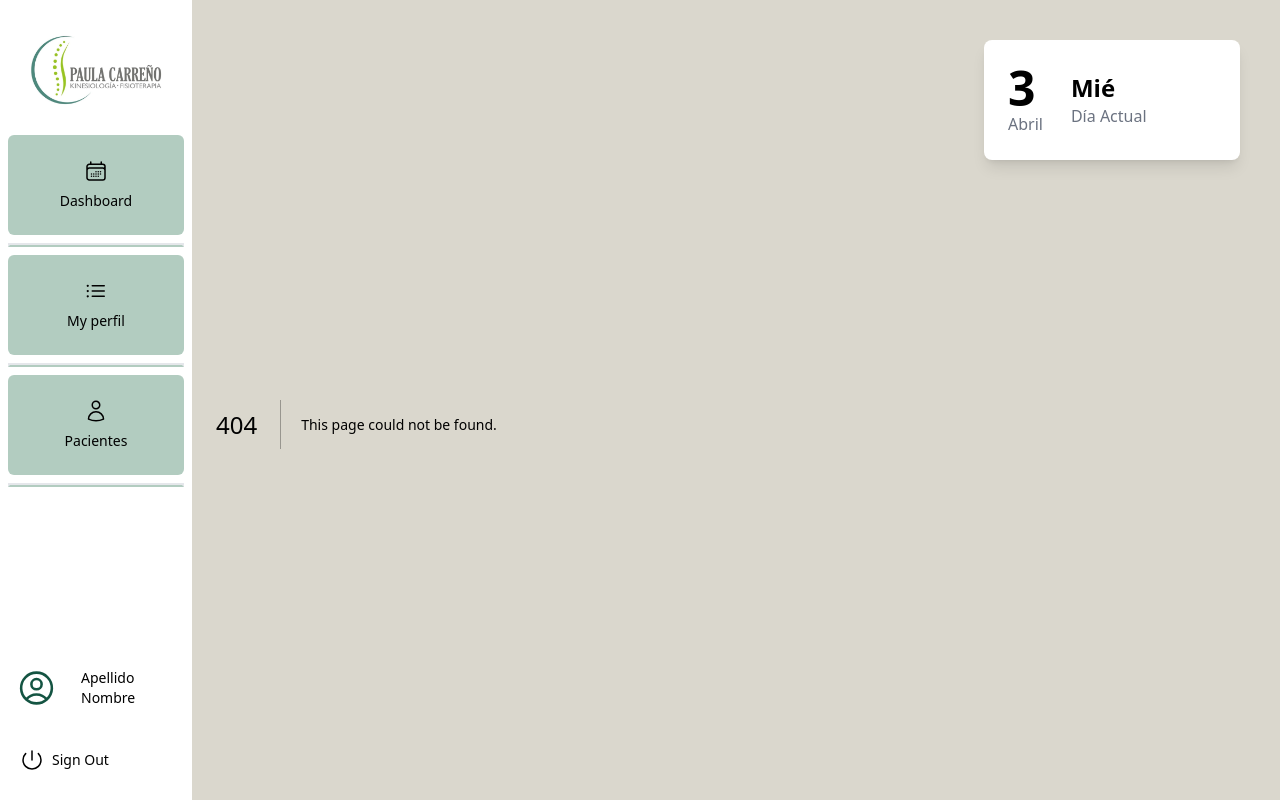
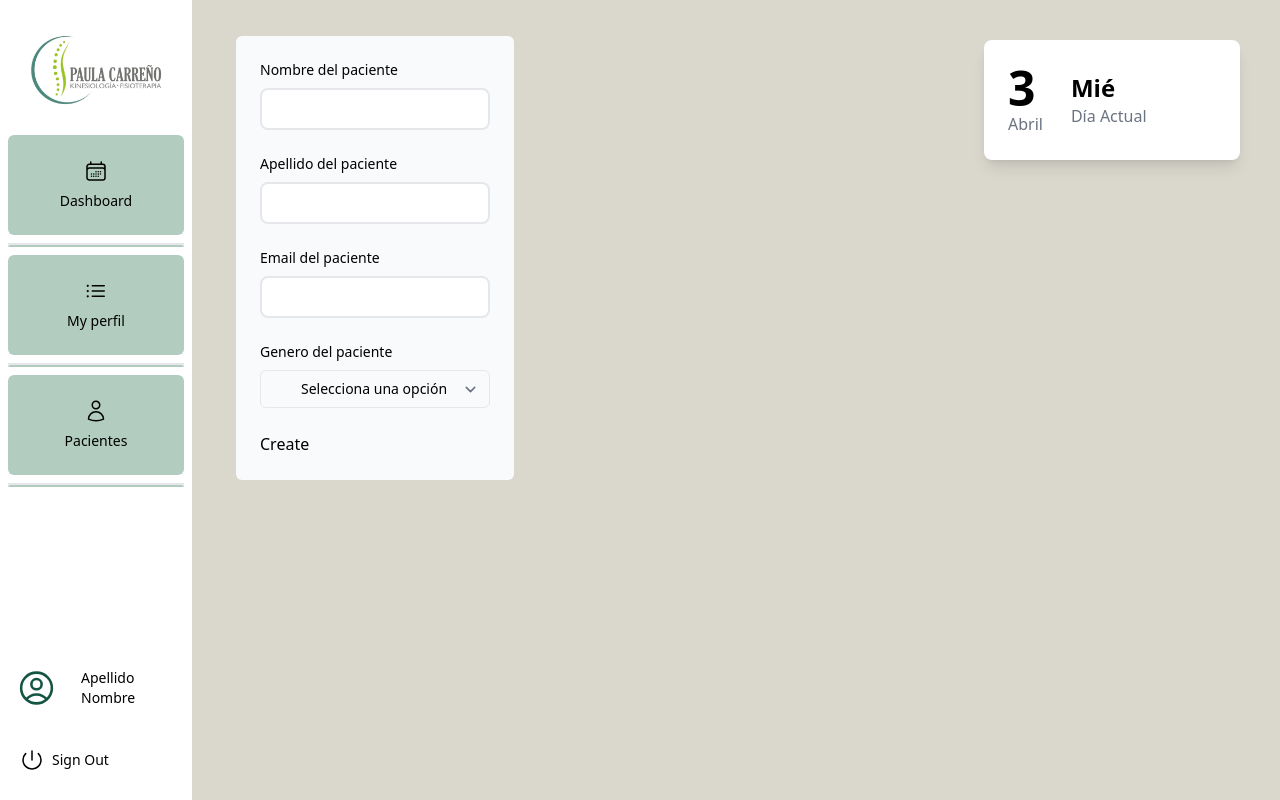
Before and after one commit to CarreFacu/Kine, a Next.js app: page /pacientes/new in a window 1280 px wide. Before the commit this address had no page. Built offline with nearby package versions, Linux system fonts and the light colour scheme.

Commit message:
logica de creacion o edicion de paciente

```diff
--- /dev/null
+++ b/src/app/(pages)/pacientes/[formPacientes]/page.tsx
@@ -0,0 +1,27 @@
+
+"use client"
+import { PacienteForm } from '@/src/app/components/PacienteForm';
+import { Pacientes } from '@/src/app/utils/interfaces';
+
+export default function FormPaciente ({params} : {params: {formPacientes: string}})  {
+  const { formPacientes } = params;
+console.log('no se llamo a esta pagina ?', formPacientes)
+  const handleForm = (paciente: Pacientes) => {
+    // Lógica para actualizar un usuario existente (por ejemplo, enviar a la API)
+    console.log('Actualizando usuario:', paciente);
+  };
+  // Si no hay un id, es una creación, de lo contrario, es una edición
+  if (formPacientes === "new") {
+    return <PacienteForm onSubmit={handleForm}/>;
+  } else {
+    // Aquí puedes cargar los datos del usuario según el id de la API
+    const paciente = {
+        nombre: 'test1',
+        apellido: 'test1',
+        email: 'test1@io.dev',
+        genero: 'masculino',
+        fechaNacimiento: '1990-03-25',
+    };
+    return <PacienteForm onSubmit={handleForm} pacienteData={paciente}/>;
+  }
+};
--- a/src/app/(pages)/pacientes/page.tsx
+++ b/src/app/(pages)/pacientes/page.tsx
@@ -2,6 +2,11 @@ import React, { Suspense } from "react";
 import PacientesTabla from "@/src/app/components/PacientesTabla";
 import Title from '@/src/app/components/Title';
 import ImputSearch from "@/src/app/components/ImputSearch";
+import Link from "next/link";
+import {
+  PlusIcon,
+} from '@heroicons/react/24/outline';
+import { Button } from "@/src/app/components/Button";
 
 export default function Pacientes({
   searchParams,
@@ -21,6 +26,12 @@ export default function Pacientes({
           <div>
             <ImputSearch placeholder="Buscar" />
           </div>
+          <Link href="/pacientes/new">
+            <Button className="text-lg font-medium" type="submit">
+              <PlusIcon className="mr-1 h-5 w-5" aria-hidden="true" />
+              Crear
+            </Button>
+          </Link>
         </div>
       </div>
       <Suspense key={query + currentPage} >
--- /dev/null
+++ b/src/app/components/Button.tsx
@@ -0,0 +1,16 @@
+import clsx from 'clsx';
+import { ButtonProps } from '../utils/interfaces';
+
+export function Button({ children, className, ...rest }: ButtonProps) {
+  return (
+    <button
+      {...rest}
+      className={clsx(
+        'flex h-10 items-center rounded-lg bg-greenCustom-600 px-4 text-sm font-medium text-white transition-colors hover:bg-green-700 focus-visible:outline focus-visible:outline-2 focus-visible:outline-offset-2 focus-visible:outline-green-500 active:bg-greenCustom-600 aria-disabled:cursor-not-allowed aria-disabled:opacity-50',
+        className,
+      )}
+    >
+      {children}
+    </button>
+  );
+}
--- /dev/null
+++ b/src/app/components/PacienteForm.tsx
@@ -0,0 +1,123 @@
+'use client'
+import { useState, useEffect } from 'react';
+import { handleFormPaciente } from '@/src/app/utils/interfaces';
+import { generos } from '@/src/app/utils/mappingFunctions';
+export function PacienteForm({
+    onSubmit,
+    pacienteData,
+}: handleFormPaciente) {
+    const [paciente, setPaciente] = useState(pacienteData || {
+        nombre: '',
+        apellido: '',
+        email: '',
+        genero: '',
+        fechaNacimiento: '',
+    });
+    const [isEditing, setIsEditing] = useState(!!pacienteData);
+
+    useEffect(() => {
+        //setPaciente(pacienteData || { name: '', email: '' });
+        setIsEditing(!!pacienteData);
+    }, [pacienteData]);
+
+    const handleChange = (e: React.ChangeEvent<HTMLInputElement>) => {
+        const { name, value } = e.target;
+        setPaciente({ ...paciente, [name]: value });
+    };
+
+    const handleSubmit = (e: React.FormEvent<HTMLFormElement>) => {
+        e.preventDefault();
+        onSubmit(paciente);
+    };
+
+    return (
+        <form onSubmit={handleSubmit} className="px-5 py-3 w-[100%]">
+            <div className="rounded-md bg-gray-50 p-4 md:p-6">
+                <div className="mb-6">
+                    <label
+                        htmlFor="opportunity"
+                        className="mb-2 block text-sm font-medium"
+                    >
+                        Nombre del paciente
+                    </label>
+                    <div className="relative">
+                        <input
+                            id="nombre"
+                            name="nombre"
+                            type="text"
+                            required
+                            value={paciente.nombre}
+                            onChange={handleChange}
+                            className="peer block w-full rounded-lg border-2 border-gray-200 py-[9px] text-sm outline-2 placeholder:text-gray-500"
+                        />
+                    </div>
+                </div>
+                <div className="mb-6">
+                    <label
+                        htmlFor="opportunity"
+                        className="mb-2 block text-sm font-medium"
+                    >
+                        Apellido del paciente
+                    </label>
+                    <div className="relative">
+                        <input
+                            id="apellido"
+                            name="apellido"
+                            type="text"
+                            required
+                            value={paciente.apellido}
+                            onChange={handleChange}
+                            className="peer block w-full rounded-lg border-2 border-gray-200 py-[9px] text-sm outline-2 placeholder:text-gray-500"
+                        />
+                    </div>
+                </div>
+                <div className="mb-6">
+                    <label
+                        htmlFor="opportunity"
+                        className="mb-2 block text-sm font-medium"
+                    >
+                        Email del paciente
+                    </label>
+                    <div className="relative">
+                        <input
+                            id="email"
+                            name="email"
+                            type="email"
+                            value={paciente.email}
+                            onChange={handleChange}
+                            className="peer block w-full rounded-lg border-2 border-gray-200 py-[9px] text-sm outline-2 placeholder:text-gray-500"
+                        />
+                    </div>
+                </div>
+                <div className="mb-6">
+                    <label
+                        htmlFor="genero"
+                        className="mb-2 block text-sm font-medium"
+                    >
+                        Genero del paciente
+                    </label>
+                    <div className="relative">
+                        <select
+                            id="genero"
+                            name="genero"
+                            required
+                            className="peer block w-full cursor-pointer rounded-md border border-gray-200 bg-transparent py-2 pl-10 text-sm outline-2 placeholder:text-gray-500"
+                            defaultValue=""
+                        >
+                            <option value="" disabled>
+                                Selecciona una opción
+                            </option>
+                            {generos.map(({ id, text }) => (
+                                <option key={id} value={id}>
+                                    {text}
+                                </option>
+                            ))}
+                        </select>
+                    </div>
+                </div>
+                <button type="submit">{isEditing ? 'Update' : 'Create'}</button>
+            </div>
+
+        </form>
+    );
+};
--- a/src/app/layout.tsx
+++ b/src/app/layout.tsx
@@ -21,7 +21,7 @@ export default function RootLayout({
                   <SideNav />
               </div>
 
-              <div className="md:pd-12 flex-grow p-6 md:overflow-y-auto">
+              <div className="md:pd-12 flex-grow p-6 md:overflow-y-auto w-[80%]">
                   {children}
               </div>
           </div>
--- /dev/null
+++ b/src/app/utils/mappingFunctions.ts
@@ -0,0 +1,4 @@
+export const generos = [
+    { id: '1', text: 'Hombre' },
+    { id: '2', text: 'Mujer' },
+  ];
```
Also changed, not shown: src/app/utils/interfaces.ts (+6 -1 lines). Lines whose indentation alone changed are shown as unchanged.
